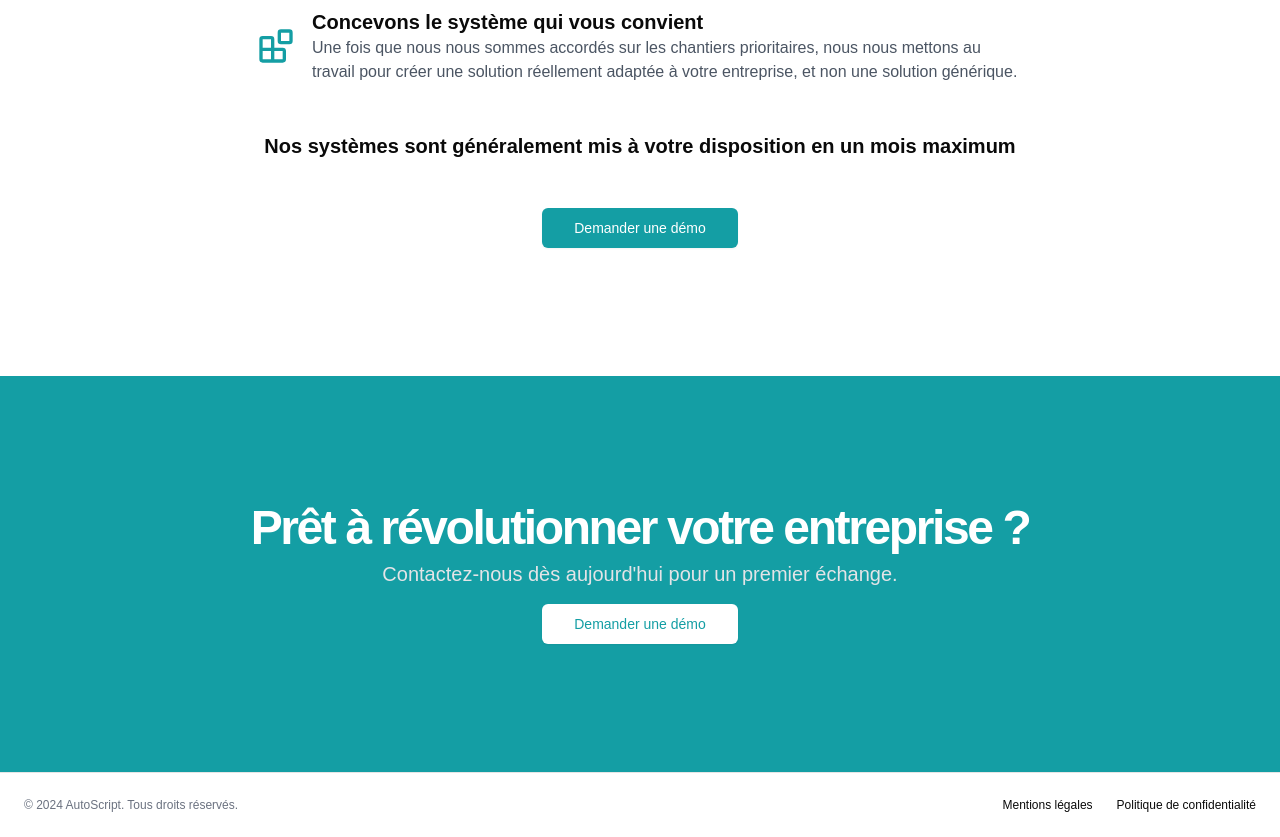
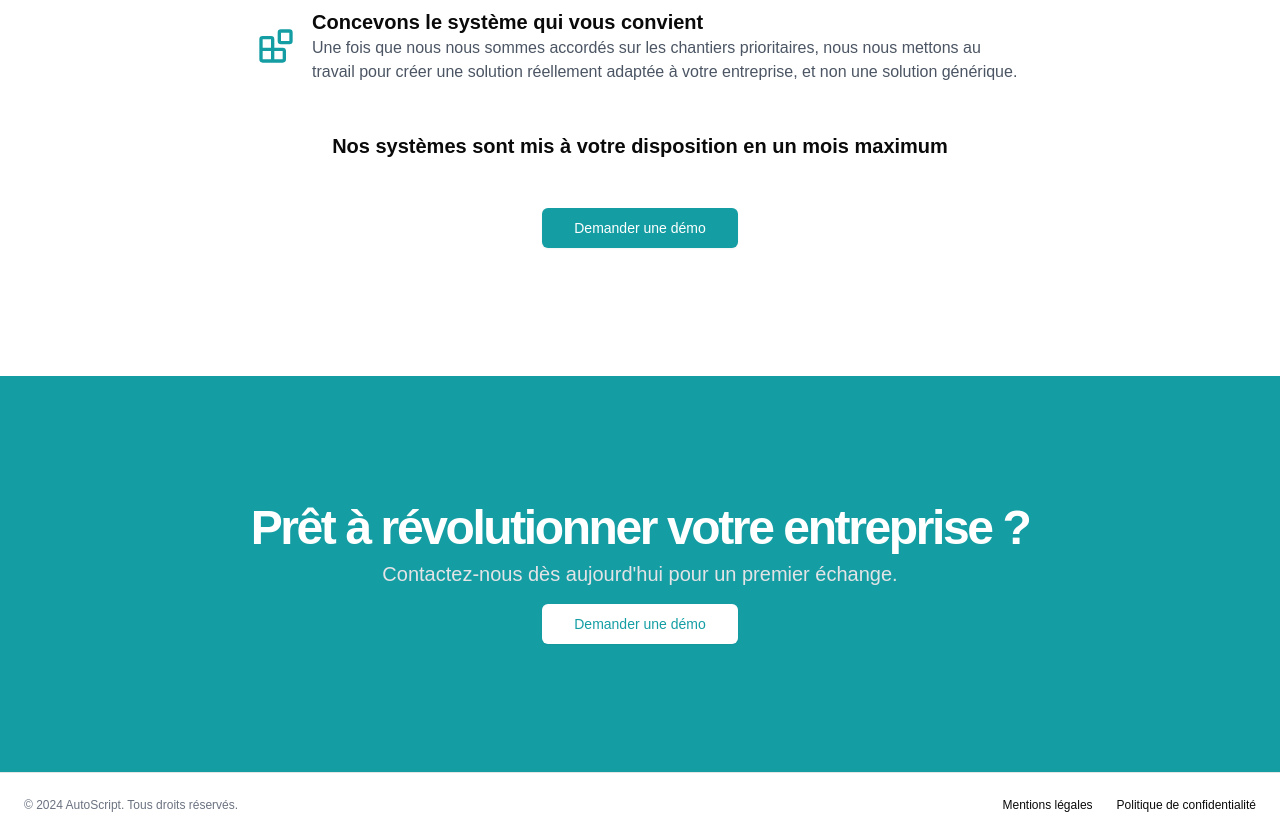
Before and after one commit to MaximeDde/autoscript-lp, a Next.js app: page / in a window 1280 px wide. Shown: the part 3640-4477 px from the top of the page. Built offline with nearby package versions, Linux system fonts and the light colour scheme.

Commit message:
Changement du display

```diff
--- a/components/landing-page.tsx
+++ b/components/landing-page.tsx
@@ -497,7 +497,7 @@ export function LandingPage() {
               variants={fadeInUp}
               custom={4}
             >
-              Nos systèmes sont généralement mis à votre disposition en un mois maximum
+              Nos systèmes sont mis à votre disposition en un mois maximum
             </motion.p>
           </div>
           <div className="space-x-4 text-center mt-12">
```
